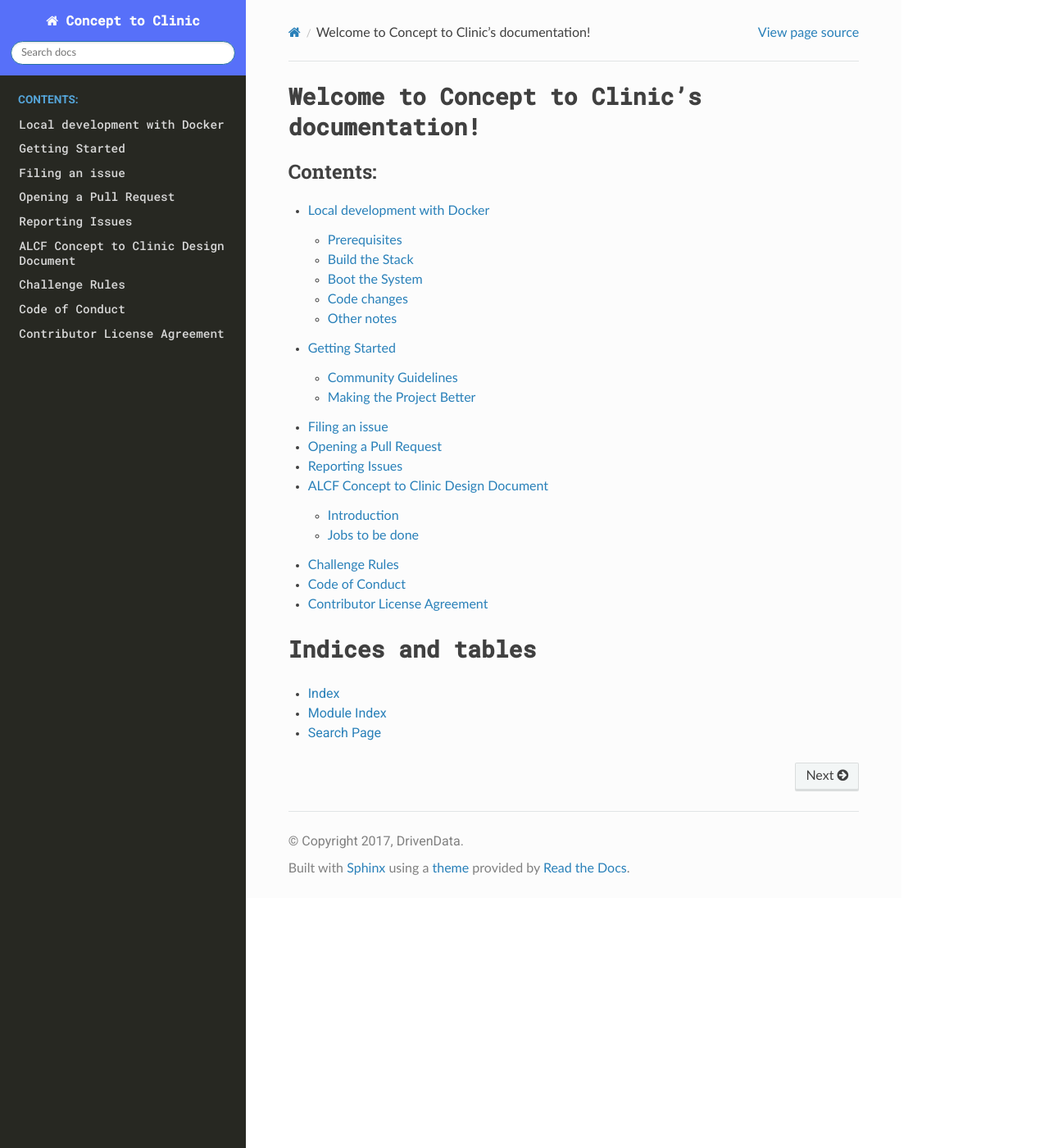
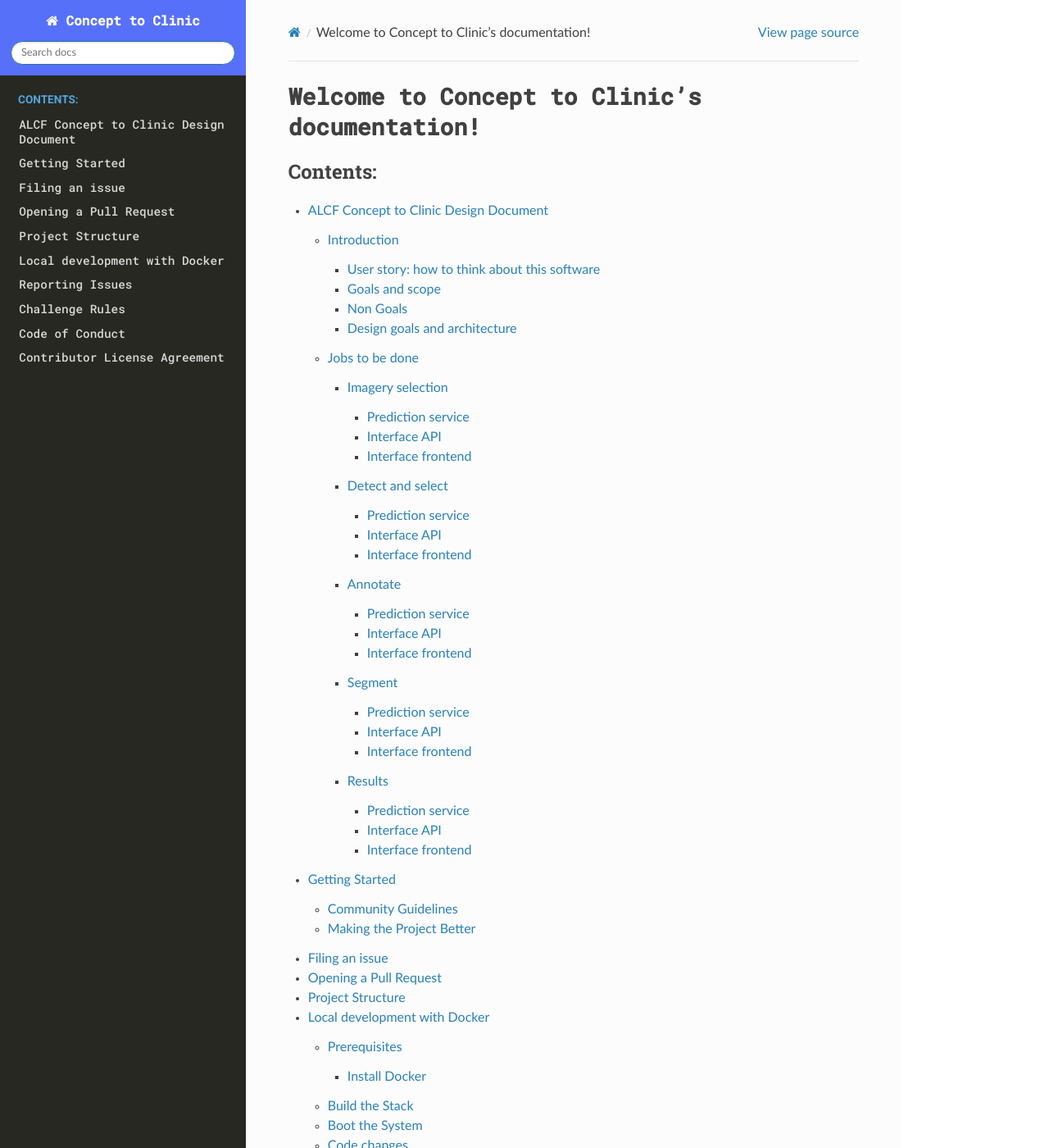
Before and after one commit to drivendataorg/concept-to-clinic, a Sphinx documentation site: the page built from docs/index.rst, in a window 1280 px wide and 1400 px high. Shown: the whole window at 82% size. Built offline with Sphinx 7.4.7 and the Read the Docs theme 2.0.0, drawn with Linux system fonts in a browser that asks for light colours; some of the changed text lies outside the part shown.

Commit message:
Add project structure annotation to docs

```diff
--- a/docs/index.rst
+++ b/docs/index.rst
@@ -7,13 +7,14 @@
 =============================================
 
 .. toctree::
-   :maxdepth: 2
+   :maxdepth: 4
    :caption: Contents:
 
+   design-doc
+   contribute
+   project-structure
    developing-locally-docker
-   contribute
    report-issues
-   design-doc
    challenge-rules-link
    code-of-conduct-link
    contributor-license-agreement-link
--- /dev/null
+++ b/docs/project-structure.md
@@ -0,0 +1,453 @@
+Project Structure
+======================================
+
+
+Here is an annotated version of the project structure.
+
+<style>
+tr:nth-child(odd) {
+    background-color: #f6f6f6;
+}
+table#structure-table {
+   border-collapse: separate;
+    border-spacing: 0 5px;
+}
+</style>
+<table id="structure-table">
+<thead>
+ <tr><th style='white-space:nowrap; text-align: left'><code>concept-to-clinic</code></th><th></th></tr>
+</thead>
+<tbody>
+ <tr>
+  <td nowrap><code>├── compose</code></td>
+  <td>The compose folder contains all of the configuration for Docker, including development and production. It defines docker containers for two separate applications (interface and prediction) that are both run by `docker-compose up`.</td>
+</tr>
+<tr>
+  <td nowrap><code>│   ├── interface</code></td>
+  <td>Docker configuration for the interface application.</td>
+</tr>
+<tr>
+  <td nowrap><code>│   │   ├── Dockerfile</code></td>
+  <td>Production Docker configuration for the interface application.</td>
+</tr>
+<tr>
+  <td nowrap><code>│   │   ├── Dockerfile-dev</code></td>
+  <td>Development Docker configuration for the interface application.</td>
+</tr>
+<tr>
+  <td nowrap><code>│   │   ├── entrypoint.sh</code></td>
+  <td>The script that is called when the docker container is finished setting up.</td>
+</tr>
+<tr>
+  <td nowrap><code>│   │   ├── gunicorn.sh</code></td>
+  <td>Called by the Dockerfile to run the application in production.</td>
+</tr>
+<tr>
+  <td nowrap><code>│   │   └── start-dev.sh</code></td>
+  <td>Called by the Dockerfile to run the application in development mode.</td>
+</tr>
+<tr>
+  <td nowrap><code>│   └── prediction</code></td>
+  <td>Docker configuration for the prediction application</td>
+</tr>
+<tr>
+  <td nowrap><code>│       ├── Dockerfile</code></td>
+  <td>Production Docker configuration for the prediction application.</td>
+</tr>
+<tr>
+  <td nowrap><code>│       ├── Dockerfile-dev</code></td>
+  <td>Development Docker configuration for the prediction application.</td>
+</tr>
+<tr>
+  <td nowrap><code>│       └── gunicorn.sh</code></td>
+  <td>Called by the Dockerfile to uns the application in production.</td>
+</tr>
+<tr>
+  <td nowrap><code>├── docs</code></td>
+  <td>A sphinx project with all of the documentation for the application (Contents collapsed for this view).</td>
+</tr>
+<tr>
+  <td nowrap><code>├── interface</code></td>
+  <td>The frontend and backend that a clinician will interact with. Contains a Django project using the Django Rest Framework for the backend, and a Vue.js frontend project.</td>
+</tr>
+<tr>
+  <td nowrap><code>│   ├── assets</code></td>
+  <td>Static assets that are served, such as javascript, css, and images.</td>
+</tr>
+<tr>
+  <td nowrap><code>│   │   ├── css</code></td>
+  <td>Project-specific stylesheets.</td>
+</tr>
+<tr>
+  <td nowrap><code>│   │   │   └── project.css</code></td>
+  <td>The project stylesheet</td>
+</tr>
+<tr>
+  <td nowrap><code>│   │   ├── images</code></td>
+  <td>A folder for any static images that need to be displayed in the interface.</td>
+</tr>
+<tr>
+  <td nowrap><code>│   │   └── js</code></td>
+  <td>A folder for project-specific javascript.</td>
+</tr>
+<tr>
+  <td nowrap><code>│   ├── backend</code></td>
+  <td>All of the backend code that controls the application.</td>
+</tr>
+<tr>
+  <td nowrap><code>│   │   ├── api</code></td>
+  <td>Provides the REST api for the application. The frontend communicates with the views in this applicaiton.</td>
+</tr>
+<tr>
+  <td nowrap><code>│   │   │   ├── migrations</code></td>
+  <td>When the database schema changes (because a model changed) we need to create migrations, which are auto-generated code snippets to update the database to the new schema. These are generated by `manage.py makemigrations` and applied with `manage.py migrate`. These should never be edited by hand. (Folder collapsed).</td>
+</tr>
+<tr>
+  <td nowrap><code>│   │   │   ├── __init__.py</code></td>
+  <td>`__init__.py` tells Python this directory is importable. No code lives in this file.</td>
+</tr>
+<tr>
+  <td nowrap><code>│   │   │   ├── apps.py</code></td>
+  <td>Configures the API application.</td>
+</tr>
+<tr>
+  <td nowrap><code>│   │   │   ├── serializers.py</code></td>
+  <td>Describes how the django rest framework should turn models (objects) into JSON.</td>
+</tr>
+<tr>
+  <td nowrap><code>│   │   │   ├── tests.py</code></td>
+  <td>Keep testing, my friends.</td>
+</tr>
+<tr>
+  <td nowrap><code>│   │   │   ├── urls.py</code></td>
+  <td>Describes the API endpoint URLs.</td>
+</tr>
+<tr>
+  <td nowrap><code>│   │   │   └── views.py</code></td>
+  <td>API endpoints that accept requests from the frontend and handle them.</td>
+</tr>
+<tr>
+  <td nowrap><code>│   │   ├── cases</code></td>
+  <td>This component is an abstraction for a single patient (i.e., a "case"). It also has models for the candidates (potential nodules) and nodules (confirmed nodules).</td>
+</tr>
+<tr>
+  <td nowrap><code>│   │   │   ├── migrations</code></td>
+  <td>When the database schema changes (because a model changed) we need to create migrations, which are auto-generated code snippets to update the database to the new schema. These are generated by `manage.py makemigrations` and applied with `manage.py migrate`. These should never be edited by hand. (Folder collapsed.)</td>
+</tr>
+
+<tr>
+  <td nowrap><code>│   │   │   ├── __init__.py</code></td>
+  <td>`__init__.py` tells Python this directory is importable. No code lives in this file.</td>
+</tr>
+<tr>
+  <td nowrap><code>│   │   │   ├── apps.py</code></td>
+  <td>Configuration for this component.</td>
+</tr>
+<tr>
+  <td nowrap><code>│   │   │   ├── factories.py</code></td>
+  <td>Code to generate example instances of the models. This will be used by the tests.</td>
+</tr>
+<tr>
+  <td nowrap><code>│   │   │   ├── models.py</code></td>
+  <td>The models that describe how Python objects map to what is stored in the database.</td>
+</tr>
+<tr>
+  <td nowrap><code>│   │   │   └── tests.py</code></td>
+  <td>Test, test, test, test!</td>
+</tr>
+<tr>
+  <td nowrap><code>│   │   ├── images</code></td>
+  <td>This component contains abstractions for a DICOM image, including both the image series and </td>
+</tr>
+<tr>
+  <td nowrap><code>│   │   │   ├── migrations</code></td>
+  <td>When the database schema changes (because a model changed) we need to create migrations, which are auto-generated code snippets to update the database to the new schema. These are generated by `manage.py makemigrations` and applied with `manage.py migrate`. These should never be edited by hand. (Folder collapsed).</td>
+</tr>
+<tr>
+  <td nowrap><code>│   │   │   ├── __init__.py</code></td>
+  <td>`__init__.py` tells Python this directory is importable. No code lives in this file.</td>
+</tr>
+<tr>
+  <td nowrap><code>│   │   │   ├── apps.py</code></td>
+  <td>Configuration for the images component.</td>
+</tr>
+<tr>
+  <td nowrap><code>│   │   │   ├── factories.py</code></td>
+  <td>Code to generate example instances of the models. This will be used by the tests.</td>
+</tr>
+<tr>
+  <td nowrap><code>│   │   │   ├── models.py</code></td>
+  <td>The models that describe how Python objects map to what is stored in the database.</td>
+</tr>
+<tr>
+  <td nowrap><code>│   │   │   └── tests.py</code></td>
+  <td>Get the test on.</td>
+</tr>
+<tr>
+  <td nowrap><code>│   │   ├── static</code></td>
+  <td>Application to serve static content pages.</td>
+</tr>
+<tr>
+  <td nowrap><code>│   │   │   ├── __init__.py</code></td>
+  <td>`__init__.py` tells Python this directory is importable. No code lives in this file.</td>
+</tr>
+<tr>
+  <td nowrap><code>│   │   │   ├── apps.py</code></td>
+  <td>Configuration for static content pages.</td>
+</tr>
+<tr>
+  <td nowrap><code>│   │   │   ├── tests.py</code></td>
+  <td>Tests are good.</td>
+</tr>
+<tr>
+  <td nowrap><code>│   │   │   └── urls.py</code></td>
+  <td>URLs for the static content pages.</td>
+</tr>
+<tr>
+  <td nowrap><code>│   │   └── __init__.py</code></td>
+  <td>`__init__.py` tells Python this directory is importable. No code lives in this file.</td>
+</tr>
+<tr>
+  <td nowrap><code>│   ├── config</code></td>
+  <td>Configuration for the interface Django application.</td>
+</tr>
+<tr>
+  <td nowrap><code>│   │   ├── settings</code></td>
+  <td>The settings for the Django application.</td>
+</tr>
+<tr>
+  <td nowrap><code>│   │   │   ├── __init__.py</code></td>
+  <td>`__init__.py` tells Python this directory is importable. No code lives in this file.</td>
+</tr>
+<tr>
+  <td nowrap><code>│   │   │   ├── base.py</code></td>
+  <td>These settings are shared across all configs (though can be overridden).</td>
+</tr>
+<tr>
+  <td nowrap><code>│   │   │   ├── local.py</code></td>
+  <td>Settings for local development.</td>
+</tr>
+<tr>
+  <td nowrap><code>│   │   │   ├── production.py</code></td>
+  <td>Settings for production environment.</td>
+</tr>
+<tr>
+  <td nowrap><code>│   │   │   └── test.py</code></td>
+  <td>Don't stop testing.</td>
+</tr>
+<tr>
+  <td nowrap><code>│   │   ├── __init__.py</code></td>
+  <td>`__init__.py` tells Python this directory is importable. No code lives in this file.</td>
+</tr>
+<tr>
+  <td nowrap><code>│   │   ├── urls.py</code></td>
+  <td>Overall URLs for the project. Includes the URLs from the individual components. </td>
+</tr>
+<tr>
+  <td nowrap><code>│   │   └── wsgi.py</code></td>
+  <td>The WSGI configuration.</td>
+</tr>
+<tr>
+  <td nowrap><code>│   ├── frontend</code></td>
+  <td>Code for the frontend of the user interface.</td>
+</tr>
+<tr>
+  <td nowrap><code>│   │   └── index.html</code></td>
+  <td>Initial index page with simple Vue.js application.</td>
+</tr>
+<tr>
+  <td nowrap><code>│   ├── requirements</code></td>
+  <td>Configuration specific requirements (Python packages) for the interface application.</td>
+</tr>
+<tr>
+  <td nowrap><code>│   │   ├── base.txt</code></td>
+  <td>The shared packages for both local and production. Most dependencies will live here.</td>
+</tr>
+<tr>
+  <td nowrap><code>│   │   ├── local.txt</code></td>
+  <td>The packages that are only used in development. (E.g., debugging tools)</td>
+</tr>
+<tr>
+  <td nowrap><code>│   │   └── production.txt</code></td>
+  <td>The packages that are only used in production.</td>
+</tr>
+<tr>
+  <td nowrap><code>│   ├── manage.py</code></td>
+  <td>The manage.py file provides commands for interacting with the Django application.</td>
+</tr>
+<tr>
+  <td nowrap><code>│   └── requirements.txt</code></td>
+  <td>The main requirements file (which by convention is in the top level folder). This simply points to the production requirements.</td>
+</tr>
+<tr>
+  <td nowrap><code>├── prediction</code></td>
+  <td>The prediction application. This is a microservice that returns predictions for various ML tasks for a given DICOM image. This separates the machine learning models from the interface application code.</td>
+</tr>
+<tr>
+  <td nowrap><code>│   ├── data</code></td>
+  <td>Use this folder to store DICOM images for use in testing and training models. This folder is ignored by git, so the contents won't be synced to the repository.</td>
+</tr>
+<tr>
+  <td nowrap><code>│   │   └── test</code></td>
+  <td>Tests for the data.</td>
+</tr>
+<tr>
+  <td nowrap><code>│   ├── requirements</code></td>
+  <td>Requirements (Python packages) for the prediction application.</td>
+</tr>
+<tr>
+  <td nowrap><code>│   │   ├── base.txt</code></td>
+  <td>Common packages that will be used for both local and production.</td>
+</tr>
+<tr>
+  <td nowrap><code>│   │   ├── local.txt</code></td>
+  <td>Packages that are exclusively used in local development.</td>
+</tr>
+<tr>
+  <td nowrap><code>│   │   └── production.txt</code></td>
+  <td>Packages that are exclusively used in production.</td>
+</tr>
+<tr>
+  <td nowrap><code>│   ├── src</code></td>
+  <td>The source code for the prediction application. This application is a Flask application (as opposed to the Django application for the interface). This lightweight framework is good for serving simple endpoints and letting us focus on the algorithms.</td>
+</tr>
+<tr>
+  <td nowrap><code>│   │   ├── algorithms</code></td>
+  <td>Code for the three machine learning tasks: identification, classificaiton, and segmentation.</td>
+</tr>
+<tr>
+  <td nowrap><code>│   │   │   ├── classify</code></td>
+  <td>The classification model. For a centroid of a given nodule, determine the probability that it is concerning.</td>
+</tr>
+<tr>
+  <td nowrap><code>│   │   │   │   ├── assets</code></td>
+  <td>The assets folder should contain the fully trained model stored in a serialized state. These can be quite large, so this is managed by git-lfs.</td>
+</tr>
+<tr>
+  <td nowrap><code>│   │   │   │   ├── src</code></td>
+  <td>The src folder contains the code necessary to train the model from scratch. It won't be executed by the endpoint, but it is required to keep track of the details of the model that solves this task.</td>
+</tr>
+<tr>
+  <td nowrap><code>│   │   │   │   └── trained_model.py</code></td>
+  <td>The trained_model.py file provides a simple, one method API to make predictions. It loads the serialized model from assets and then makes the necessary predictions.</td>
+</tr>
+<tr>
+  <td nowrap><code>│   │   │   ├── identify</code></td>
+  <td>The identification model. For a given DICOM image, return potential nodules.</td>
+</tr>
+<tr>
+  <td nowrap><code>│   │   │   │   ├── assets</code></td>
+  <td>The assets folder should contain the fully trained model stored in a serialized state. These can be quite large, so this is managed by git-lfs.</td>
+</tr>
+<tr>
+  <td nowrap><code>│   │   │   │   ├── src</code></td>
+  <td>The src folder contains the code necessary to train the model from scratch. It won't be executed by the endpoint, but it is required to keep track of the details of the model that solves this task.</td>
+</tr>
+<tr>
+  <td nowrap><code>│   │   │   │   └── trained_model.py</code></td>
+  <td>The trained_model.py file provides a simple, one method API to make predictions. It loads the serialized model from assets and then makes the necessary predictions.</td>
+</tr>
+<tr>
+  <td nowrap><code>│   │   │   └── segment</code></td>
+  <td>The segmentation model. For a given DICOM image and set of centroids, predict per-pixel values for the image representing if it is cancerous.</td>
+</tr>
+<tr>
+  <td nowrap><code>│   │   │       ├── assets</code></td>
+  <td>The assets folder should contain the fully trained model stored in a serialized state. These can be quite large, so this is managed by git-lfs.</td>
+</tr>
+<tr>
+  <td nowrap><code>│   │   │       ├── src</code></td>
+  <td>The src folder contains the code necessary to train the model from scratch. It won't be executed by the endpoint, but it is required to keep track of the details of the model that solves this task.</td>
+</tr>
+<tr>
+  <td nowrap><code>│   │   │       └── trained_model.py</code></td>
+  <td>The trained_model.py file provides a simple, one method API to make predictions. It loads the serialized model from assets and then makes the necessary predictions.</td>
+</tr>
+<tr>
+  <td nowrap><code>│   │   ├── preprocess</code></td>
+  <td>Any shared preprocessing code that more than one model will use for prediction can be refactored into this folder.</td>
+</tr>
+<tr>
+  <td nowrap><code>│   │   ├── tests</code></td>
+  <td>Tests for the model prediction endpoints.</td>
+</tr>
+<tr>
+  <td nowrap><code>│   │   │   └── test_endpoints.py</code></td>
+  <td>Tests the endpoints.</td>
+</tr>
+<tr>
+  <td nowrap><code>│   │   ├── __init__.py</code></td>
+  <td>`__init__.py` tells Python this directory is importable. No code lives in this file.</td>
+</tr>
+<tr>
+  <td nowrap><code>│   │   ├── factory.py</code></td>
+  <td>Creates and configures the Flask application.</td>
+</tr>
+<tr>
+  <td nowrap><code>│   │   ├── utils.py</code></td>
+  <td>Helpful utilities for the views.</td>
+</tr>
+<tr>
+  <td nowrap><code>│   │   └── views.py</code></td>
+  <td>Describes the API endpoints and routes requests to the appropriate ML model.</td>
+</tr>
+<tr>
+  <td nowrap><code>│   ├── config.py</code></td>
+  <td>Configuration for the Flask application.</td>
+</tr>
+<tr>
+  <td nowrap><code>│   └── requirements.txt</code></td>
+  <td>Root folder requirements.txt points to production by convention.</td>
+</tr>
+<tr>
+  <td nowrap><code>├── tests</code></td>
+  <td>Tests that exercise the entire architecture (i.e., both applications in tandem.)</td>
+</tr>
+<tr>
+  <td nowrap><code>│   ├── assets</code></td>
+  <td>Any large files that are required by the tests for execution.</td>
+</tr>
+
+<tr>
+  <td nowrap><code>│   └── test_docker.sh</code></td>
+  <td>Simple shell script to test that the Docker configuration is working for developers.</td>
+</tr>
+<tr>
+  <td nowrap><code>├── CHALLENGE_RULES.md</code></td>
+  <td>The rules for the Concept to Clinic challenge.</td>
+</tr>
+<tr>
+  <td nowrap><code>├── CODE_OF_CONDUCT.md</code></td>
+  <td>The code of conduct for the Concept to Clinic challenge.</td>
+</tr>
+<tr>
+  <td nowrap><code>├── CONTRIBUTOR_LICENSE_AGREEMENT.md</code></td>
+  <td>The contributor license agreement for the project.</td>
+</tr>
+<tr>
+  <td nowrap><code>├── LICENSE</code></td>
+  <td>The license for the project.</td>
+</tr>
+<tr>
+  <td nowrap><code>├── README.md</code></td>
+  <td>The top-level README for the project.</td>
+</tr>
+<tr>
+  <td nowrap><code>├── local.yml</code></td>
+  <td>Docker configuration for the local development environment.</td>
+</tr>
+<tr>
+  <td nowrap><code>├── production.yml</code></td>
+  <td>Docker configuration for the production environment.</td>
+</tr>
+<tr>
+  <td nowrap><code>├── requirements.txt</code></td>
+  <td>All of the requirements for the project, including docs. Points to the requirements for both of the projects.</td>
+</tr>
+<tr>
+  <td nowrap><code>└── setup.cfg</code></td>
+  <td>Configuration for the project for packages that accept configs. Currently configures style guides for flake8.</td>
+</tr>
+
+</tbody>
+</table>
```
